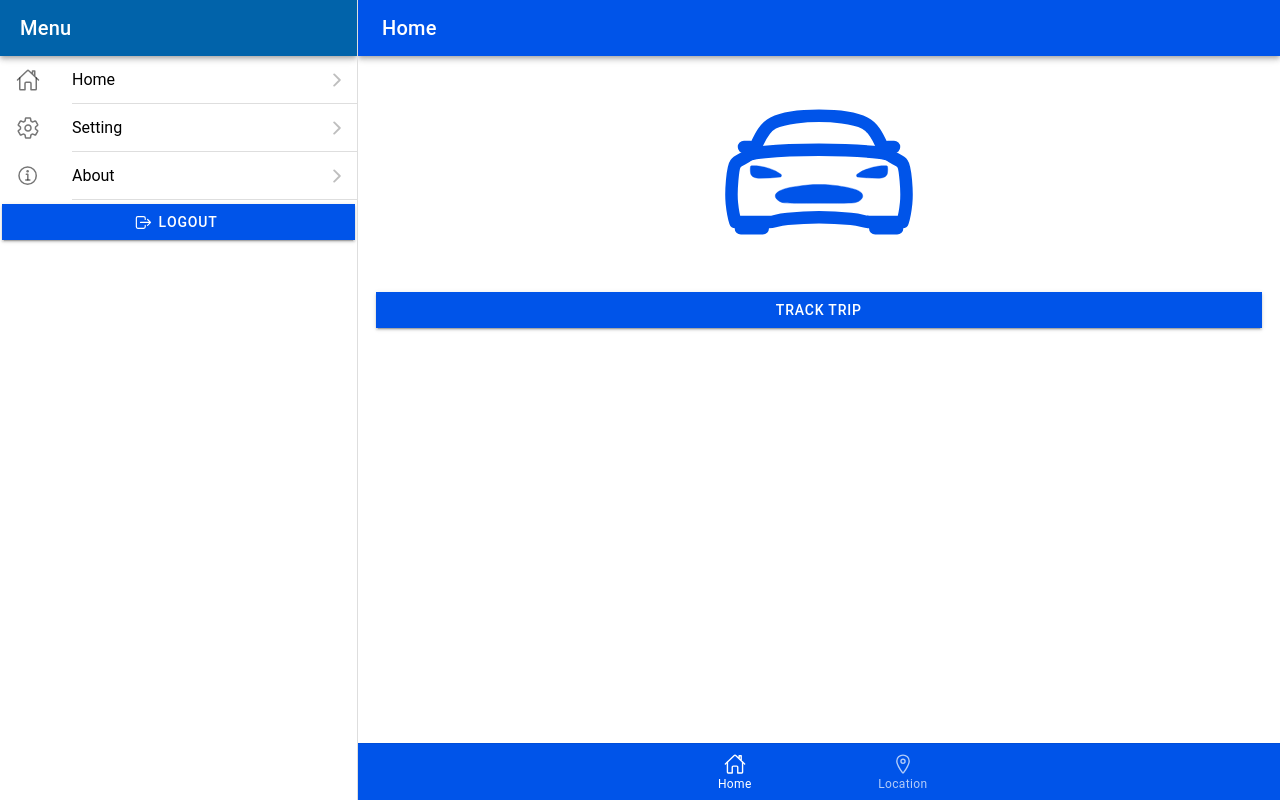
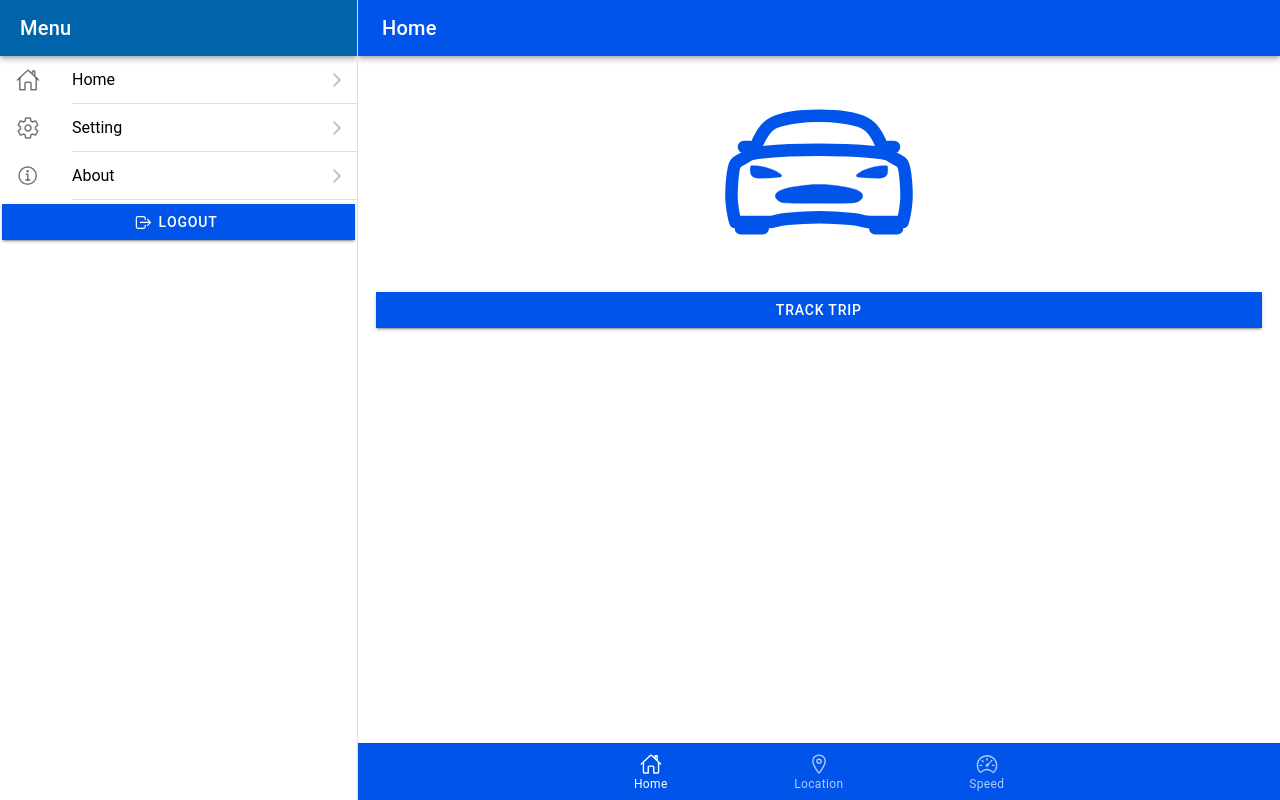
Before and after one commit to Back-to-the-queue/GeoSecure, a React (Vite) app: page /app/home/main in a window 1280 px wide. Both pictures are taken after a click on the element "Home". Built offline with nearby package versions, Linux system fonts and the light colour scheme.

Commit message:
Updated Speed page to match other pages

```diff
--- a/src/pages/Home.tsx
+++ b/src/pages/Home.tsx
@@ -1,9 +1,10 @@
 import { IonContent, IonHeader, IonIcon, IonLabel, IonPage, IonRouterOutlet, IonTabBar, IonTabButton, IonTabs, IonTitle, IonToolbar } from '@ionic/react';
-import { homeOutline, locationOutline } from 'ionicons/icons';
+import { homeOutline, locationOutline, speedometerOutline } from 'ionicons/icons';
 import React from 'react';
 import { Route, Redirect } from 'react-router';
 import MainHomeTab from './MainHomeTab';
 import Location from './Location';
+import Speed from './Speed';
 
 const Home: React.FC = () => {
 
@@ -22,6 +23,12 @@ const Home: React.FC = () => {
                     <IonIcon icon={locationOutline} />
                     <IonLabel>Location</IonLabel>
                 </IonTabButton>
+
+                {/* tab button for speed, linked to the Speed component */}
+                <IonTabButton tab="tab3" href="/app/home/speed">
+                    <IonIcon icon={speedometerOutline} />
+                    <IonLabel>Speed</IonLabel>
+                </IonTabButton>
             </IonTabBar>
 
             <IonRouterOutlet>
@@ -29,6 +36,8 @@ const Home: React.FC = () => {
                 <Route path="/app/home/main" component={MainHomeTab} />
                 {/* route for the Location component */}
                 <Route path="/app/home/location" component={Location} />
+                {/* route for the Speed component */}
+                <Route path="/app/home/speed" component={Speed} />
 
                 <Route exact path="/app/home">
                     <Redirect to="/app/home/main" />
--- a/src/pages/Track.tsx
+++ b/src/pages/Speed.tsx
@@ -1,5 +1,5 @@
 import React, { useState, useRef, useEffect } from 'react';
-import { IonContent, IonHeader, IonPage, IonTitle, IonToolbar, IonButton } from '@ionic/react';
+import { IonContent, IonHeader, IonPage, IonTitle, IonToolbar, IonButton, IonButtons, IonMenuButton } from '@ionic/react';
 import { Geolocation } from '@capacitor/geolocation';
 import { Plugins } from '@capacitor/core'; // For managing background tasks and wake locks
 import './Home.css';
@@ -71,7 +71,7 @@ const calculateSpeed = (lat1: number, lon1: number, time1: number, lat2: number,
   return speedInKmh;
 };
 
-const Home: React.FC = () => {
+const Speed: React.FC = () => {
   const [speed, setSpeed] = useState<number>(0);
   const [tracking, setTracking] = useState<boolean>(false);
   const lastPosition = useRef<{ lat: number; lon: number; timestamp: number } | null>(null);
@@ -183,17 +183,23 @@ const Home: React.FC = () => {
   return (
     <IonPage>
       <IonHeader>
-        <IonToolbar>
-          <IonTitle>Track</IonTitle>
+        <IonToolbar color={'primary'}>
+          <IonButtons slot="start">
+            <IonMenuButton />
+          </IonButtons>
+          <IonTitle>Speed</IonTitle>
         </IonToolbar>
       </IonHeader>
       <IonContent fullscreen className="ion-padding">
+      <div style={{ textAlign: 'center'}}>
+        <h1>Track Your Speed!</h1>
+      </div>
         {!tracking ? (
-          <IonButton onClick={startTracking}>Click to Start</IonButton>
+          <IonButton expand="full" onClick={startTracking} className="ion-margin-top">Start Tracking</IonButton>
         ) : (
           <>
             <h1>Your Speed: {speed.toFixed(2)} km/h</h1>
-            <IonButton onClick={stopTracking}>Click to Stop</IonButton>
+            <IonButton onClick={stopTracking}>Stop Tracking</IonButton>
           </>
         )}
       </IonContent>
@@ -201,4 +207,4 @@ const Home: React.FC = () => {
   );
 };
 
-export default Track;
+export default Speed;
```
